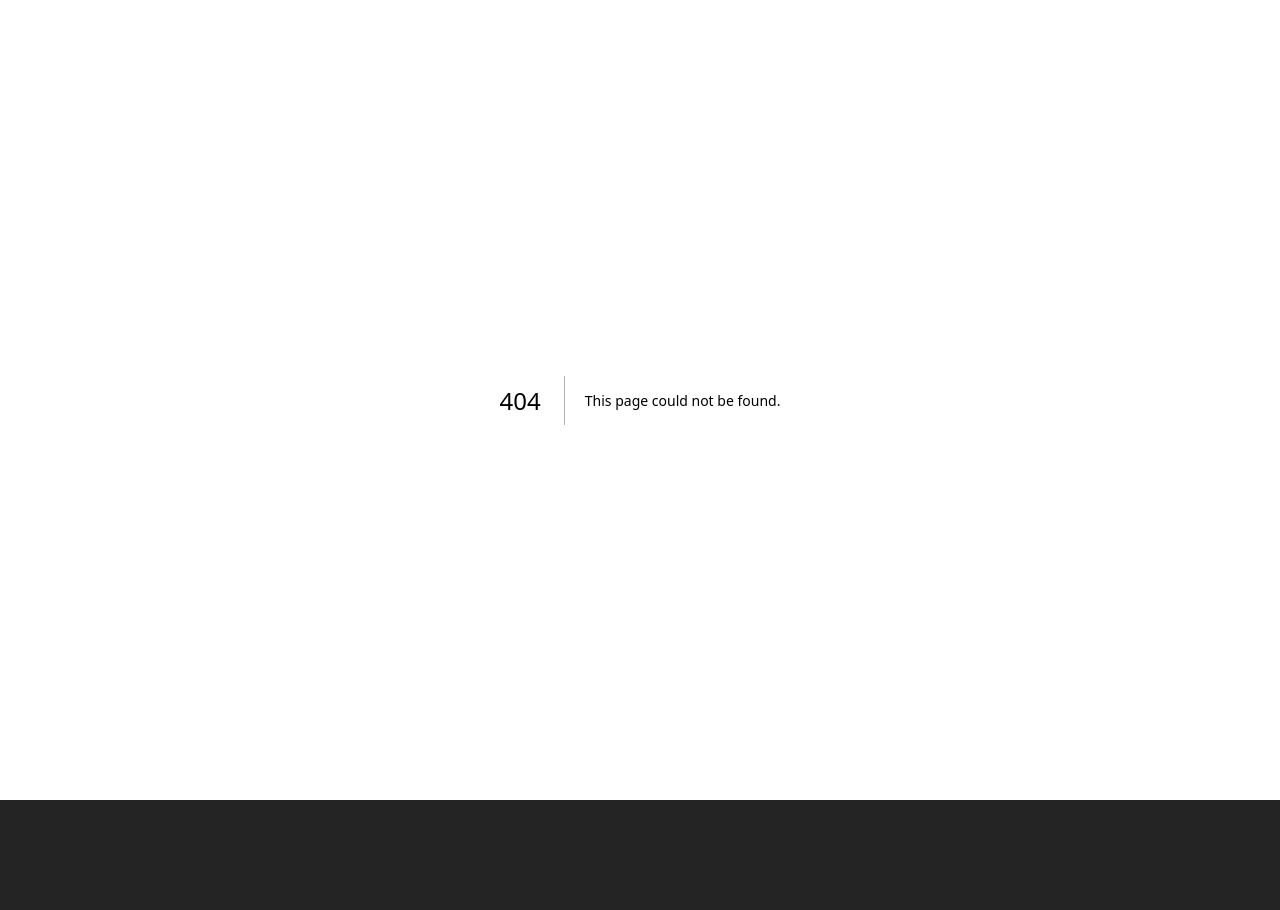
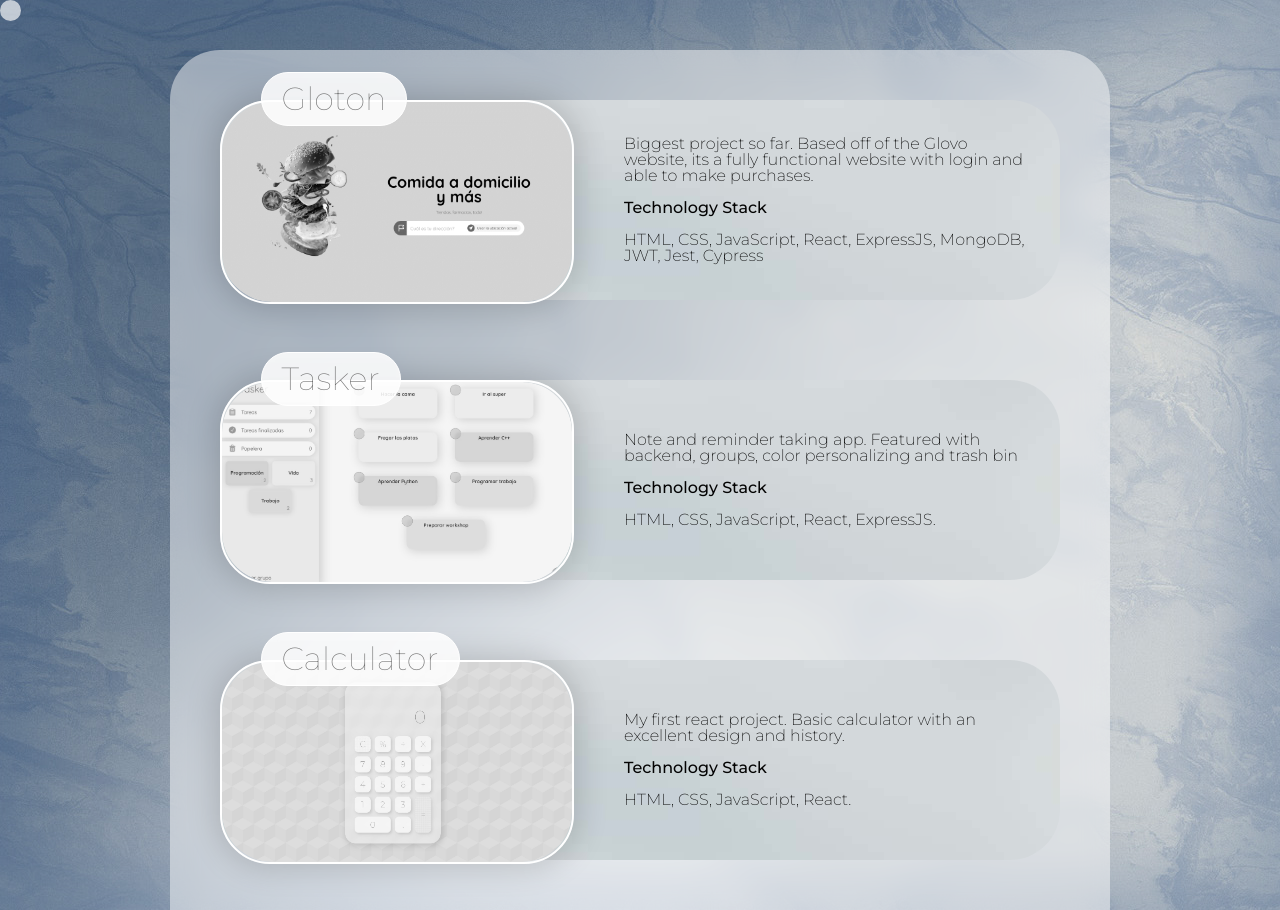
Before and after one commit to OdsenMusic/odsen-portfolio-next, a Next.js app: page /projects in a window 1280 px wide. Before the commit this address had no page. Before the commit the page ends 800 px from the top, so only its background shows below. Built offline with nearby package versions, Linux system fonts and the light colour scheme.

Commit message:
fixed several stuff

```diff
--- a/src/app/components/HomePage/styles.module.css
+++ b/src/app/components/HomePage/styles.module.css
@@ -27,7 +27,6 @@
 }
 
 .popupText {
-  font-family: "Montserrat";
   position: fixed;
   border: 3px solid white;
   font-size: 1.5rem;
@@ -52,7 +51,6 @@
 }
 
 .clock {
-  font-family: "Montserrat";
   position: fixed;
   top: 5vh;
   right: 5vw;
--- a/src/app/components/ProjectCard/styles.module.css
+++ b/src/app/components/ProjectCard/styles.module.css
@@ -7,7 +7,7 @@
   position: relative;
   width: fit-content;
   margin: 30px;
-  background-image: url(../../assets/images/pexels-photo-white-blur.jpg);
+  background-image: url(../../../../public/static/images/pexels-photo-white-blur.jpg);
   background-repeat: no-repeat;
   background-size: auto;
   border-radius: 50px;
@@ -19,7 +19,6 @@
 }
 
 .textContainer {
-  font-family: "Montserrat";
   color: rgb(3, 3, 3);
   font-weight: 200;
   width: 50%;
@@ -56,7 +55,6 @@
 }
 
 .projectTitle {
-  font-family: "Montserrat";
   font-size: 2rem;
   color: rgb(113, 113, 113);
   font-weight: 100;
--- a/src/app/components/ProjectsPage/index.jsx
+++ b/src/app/components/ProjectsPage/index.tsx
@@ -1,10 +1,12 @@
+"use client";
+
 import styles from "./styles.module.css";
 import { motion } from "framer-motion";
 import ProjectCard from "../ProjectCard";
 import React, { useState, useEffect, useRef } from "react";
-import glotonImg from "../../assets/images/glotonImg.gif";
-import calculatorImg from "../../assets/images/calculatorImg.jpg";
-import taskerImg from "../../assets/images/taskerImg.jpg";
+import glotonImg from "../../../../public/static/images/glotonImg.gif";
+import calculatorImg from "../../../../public/static/images/calculatorImg.jpg";
+import taskerImg from "../../../../public/static/images/taskerImg.jpg";
 
 export default function ProjectsPage() {
   const [isHovered, setIsHovered] = useState(false);
@@ -18,7 +20,7 @@ export default function ProjectsPage() {
     });
 
     React.useEffect(() => {
-      const updateMousePosition = (ev) => {
+      const updateMousePosition = (ev: any) => {
         setMousePosition({ x: ev.clientX, y: ev.clientY });
       };
 
@@ -65,11 +67,10 @@ export default function ProjectsPage() {
         initial={{ opacity: 0, translateY: 200 }}
         animate={{ opacity: 1, translateY: 0 }}
         transition={{ ease: "easeOut", duration: 0.6, delay: 0.4 }}
-        d
         className={styles.mainContainer}
       >
         <ProjectCard
-          img={glotonImg}
+          img={glotonImg.src}
           description={`Biggest project so far. Based off of the Glovo website, its a fully
           functional website with login and able to make purchases.`}
           name={`Gloton`}
@@ -81,7 +82,7 @@ export default function ProjectsPage() {
 
         <ProjectCard
           setCursorVariant={setCursorVariant}
-          img={taskerImg}
+          img={taskerImg.src}
           description={`Note and reminder taking app. Featured with backend, groups, color personalizing and trash bin`}
           name={`Tasker`}
           stack={`          HTML, CSS, JavaScript, React, ExpressJS.
@@ -90,7 +91,7 @@ export default function ProjectsPage() {
 
         <ProjectCard
           setCursorVariant={setCursorVariant}
-          img={calculatorImg}
+          img={calculatorImg.src}
           description={`My first react project. Basic calculator with an excellent design and history.`}
           name={`Calculator`}
           stack={`HTML, CSS, JavaScript, React.
--- a/src/app/components/ProjectsPage/styles.module.css
+++ b/src/app/components/ProjectsPage/styles.module.css
@@ -2,7 +2,7 @@
   height: fit-content;
   min-height: 100vh;
   width: 100%;
-  background-image: url(../../assets/images/pexels-photo-white.jpg);
+  background-image: url(../../../../public/static/images/pexels-photo-white.jpg);
   background-repeat: no-repeat;
   background-size: auto;
   display: flex;
--- a/src/app/layout.tsx
+++ b/src/app/layout.tsx
@@ -1,12 +1,12 @@
 import type { Metadata } from "next";
-import { Inter } from "next/font/google";
+import { Montserrat } from "next/font/google";
 import "./globals.css";
 
-const inter = Inter({ subsets: ["latin"] });
+const montserrat = Montserrat({ subsets: ["latin"] });
 
 export const metadata: Metadata = {
-  title: "Create Next App",
-  description: "Generated by create next app",
+  title: "Odsen",
+  description: "Joel Oliver's personal portfolio",
 };
 
 export default function RootLayout({
@@ -16,7 +16,7 @@ export default function RootLayout({
 }>) {
   return (
     <html lang="en">
-      <body className={inter.className}>{children}</body>
+      <body className={montserrat.className}>{children}</body>
     </html>
   );
 }
--- /dev/null
+++ b/src/app/projects/page.tsx
@@ -0,0 +1,5 @@
+import ProjectsPage from "../components/ProjectsPage/";
+
+export default function Home() {
+  return <ProjectsPage />;
+}
```
